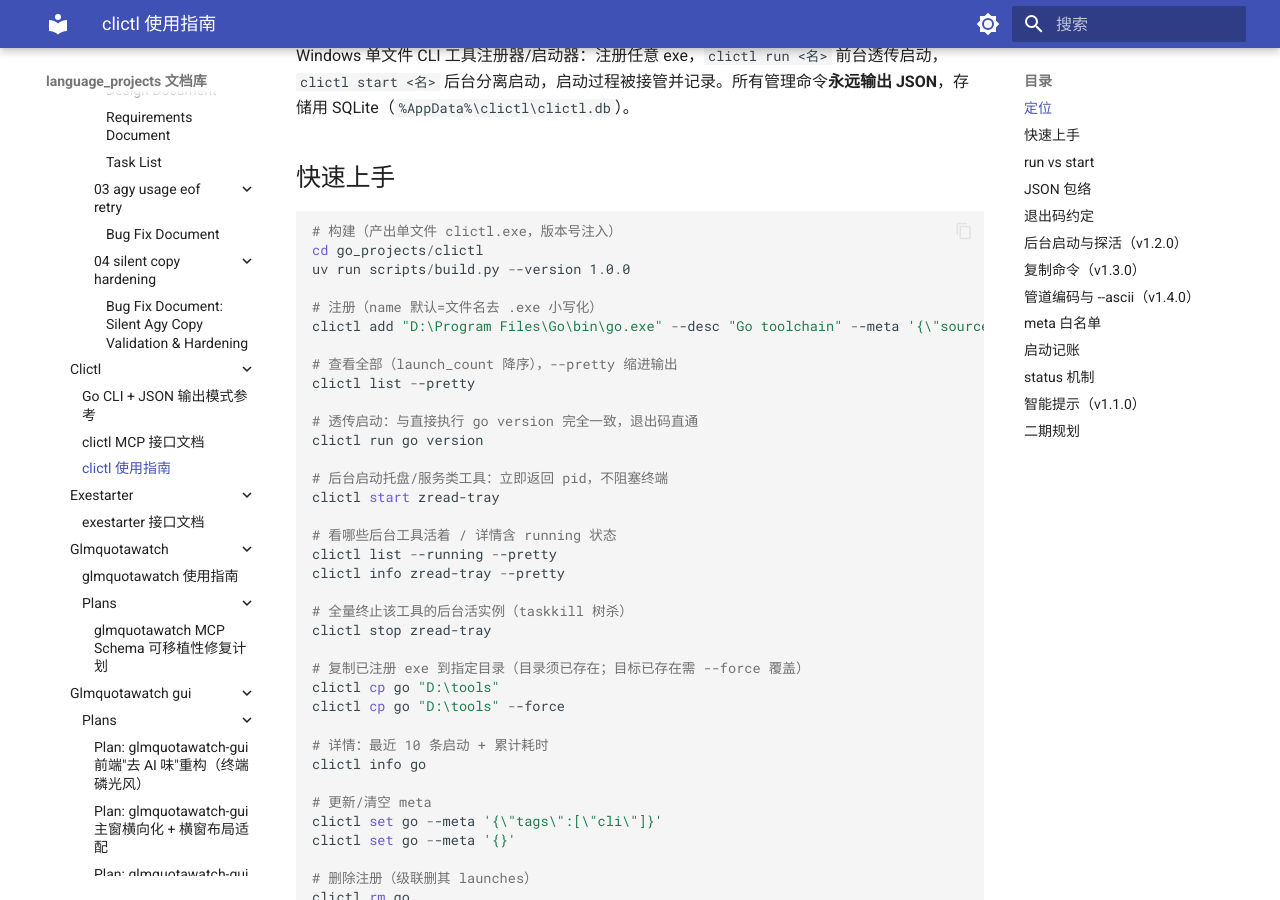
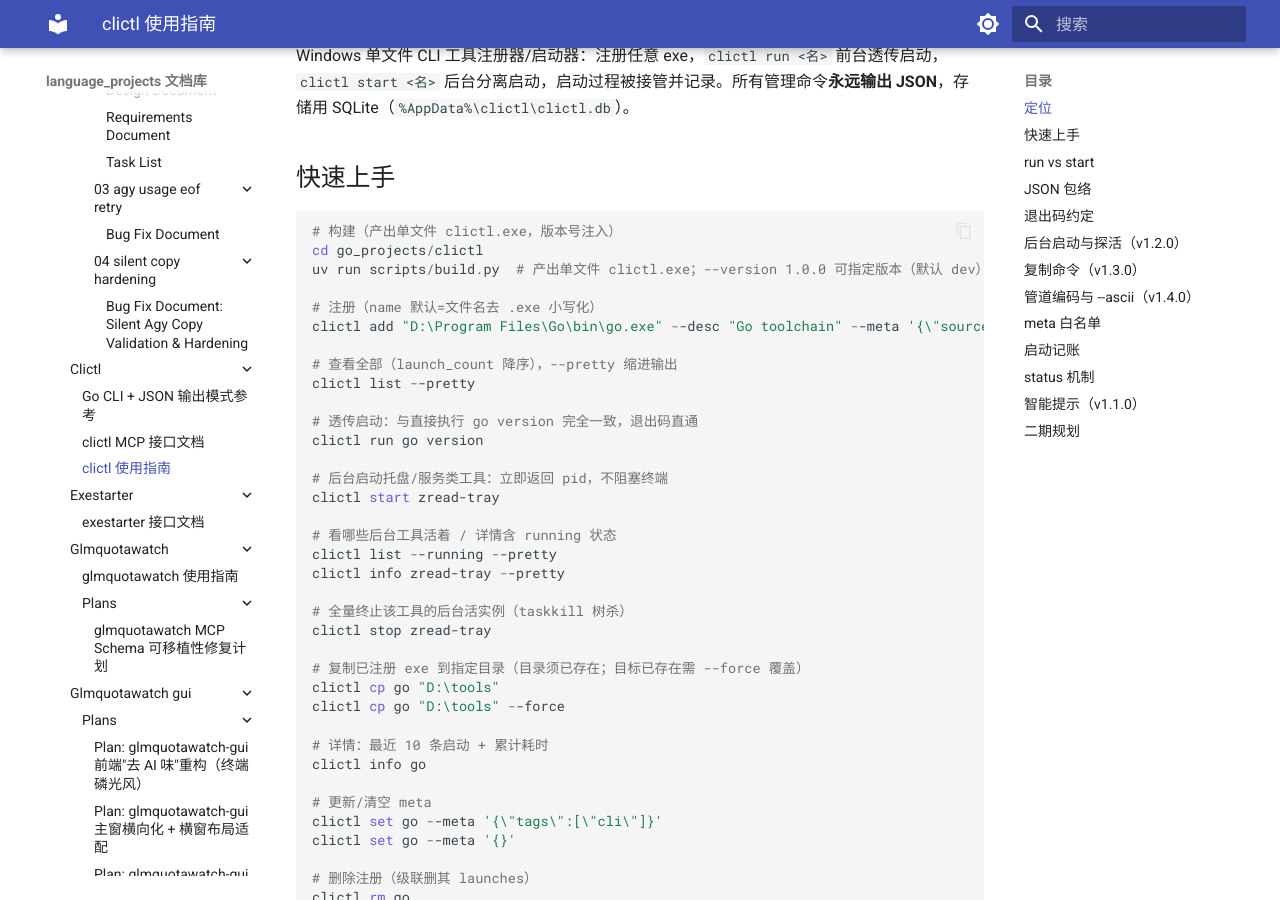
Before and after one commit to shihao-hub/td-language_projects, an MkDocs documentation site: the page built from docs/projects/go_projects/clictl/clictl 使用指南.md, in a window 1280 px wide and 900 px high, scrolled down 304 px. Built offline with MkDocs 1.6.1 and Material for MkDocs 9.7.7, drawn with Linux system fonts in a browser that asks for light colours; a script that is not in the unit is left out.

Commit message:
docs: 构建示例统一为默认无参形式
- clicctl 与 sourcecount 使用指南的构建示例改为
  uv run scripts/build.py（--version 默认 dev），
  与子仓 README 及全仓其余项目保持一致

````diff
--- a/docs/projects/go_projects/clictl/clictl 使用指南.md
+++ b/docs/projects/go_projects/clictl/clictl 使用指南.md
@@ -13,7 +13,7 @@ Windows 单文件 CLI 工具注册器/启动器：注册任意 exe，`clictl run
 ```powershell
 # 构建（产出单文件 clictl.exe，版本号注入）
 cd go_projects/clictl
-uv run scripts/build.py --version 1.0.0
+uv run scripts/build.py  # 产出单文件 clictl.exe；--version 1.0.0 可指定版本（默认 dev）
 
 # 注册（name 默认=文件名去 .exe 小写化）
 clictl add "D:\Program Files\Go\bin\go.exe" --desc "Go toolchain" --meta '{\"source\":\"go\",\"tags\":[\"dev\"]}'
````
Also changed, not shown: docs/projects/go_projects/sourcecount/使用指南.md (+1 -1 lines).
